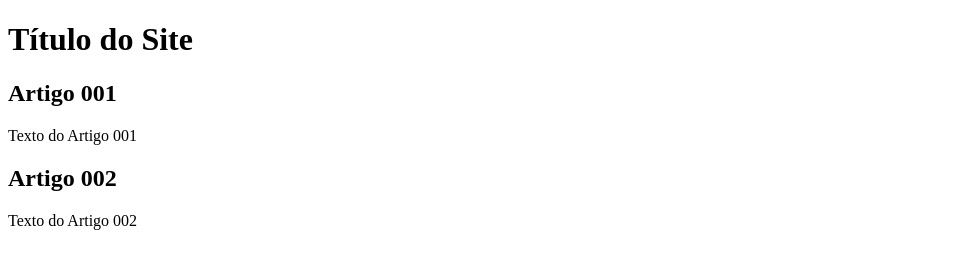
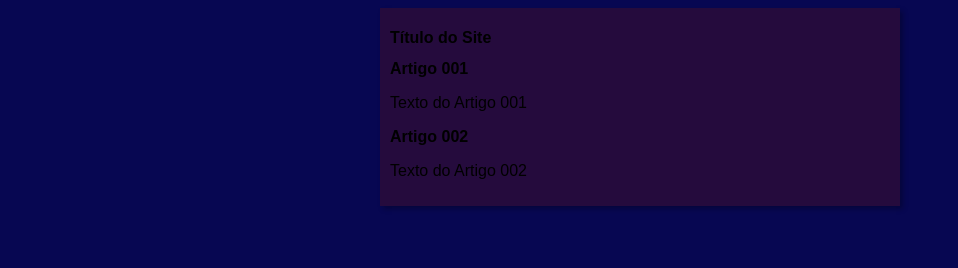
Before and after one commit to PedroBello2023/Website-Simples, a plain HTML site: page index.html in a window 1280 px wide. Shown: the whole page, without its empty margins (0-958 px from the left). Drawn offline with Linux system fonts and the light colour scheme.

Commit message:
designer
Iniciei o designer.

```diff
--- /dev/null
+++ b/estilos/style.css
@@ -0,0 +1,16 @@
+*{
+    font-family: Arial, Helvetica, sans-serif;
+    font-size: 16px;
+}
+
+body{
+    background-color: rgb(7, 7, 82);
+}
+
+main{
+    background-color: rgb(37, 11, 61);
+    width: 500px;
+    margin: auto;
+    padding: 10px;
+    box-shadow: 3px 3px 5px rgba(0, 0, 0, 0.274);
+}
--- a/index.html
+++ b/index.html
@@ -4,6 +4,7 @@
     <meta charset="UTF-8">
     <meta name="viewport" content="width=device-width, initial-scale=1.0">
     <title>Título do Site</title>
+    <link rel="stylesheet" href="estilos/style.css">
 </head>
 <body>
     <main>
```
